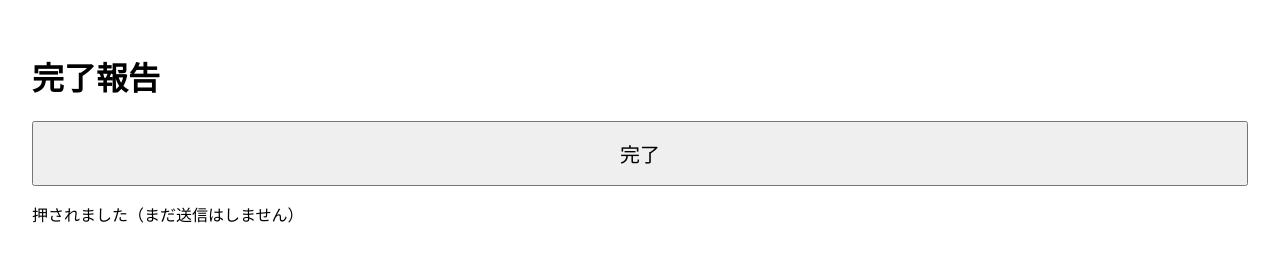
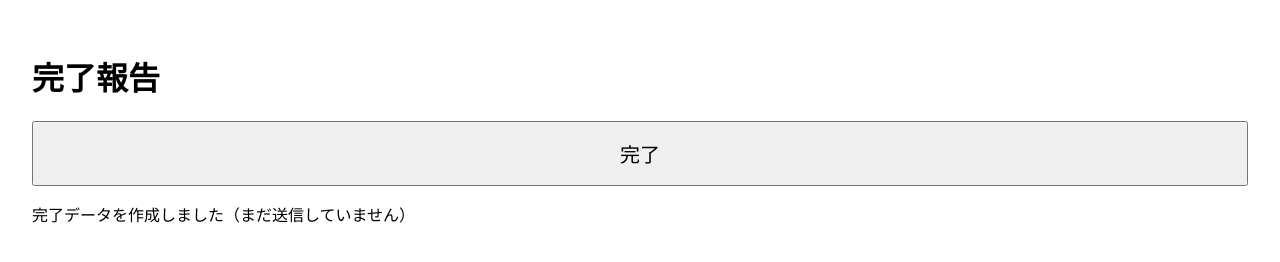
Before and after one commit to craft-nojiri/helper-report-ui, a plain HTML site: page index.html in a window 1280 px wide. Both pictures are taken after a click on the button "完了". Drawn offline with Linux system fonts and the light colour scheme.

Commit message:
Update index.html

```diff
--- a/index.html
+++ b/index.html
@@ -16,9 +16,19 @@
   <p id="msg"></p>
 
   <script>
-    document.getElementById("done").addEventListener("click", () => {
-      document.getElementById("msg").textContent = "押されました（まだ送信はしません）";
-    });
+  document.getElementById("done").addEventListener("click", () => {
+    const data = {
+      helper_id: "H001",
+      client_id: "C001",
+      service_code: "VISIT_CARE",
+      completed_at: new Date().toISOString()
+    };
+
+    console.log("送信予定データ:", data);
+    document.getElementById("msg").textContent =
+      "完了データを作成しました（まだ送信していません）";
+  });
   </script>
+
 </body>
 </html>
```
